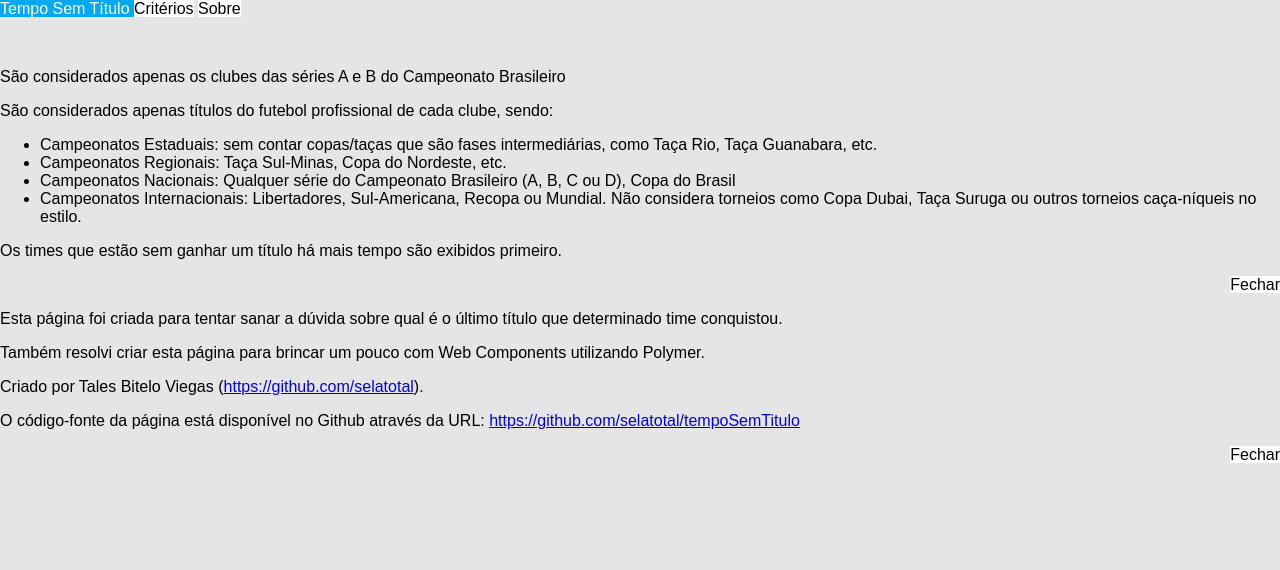
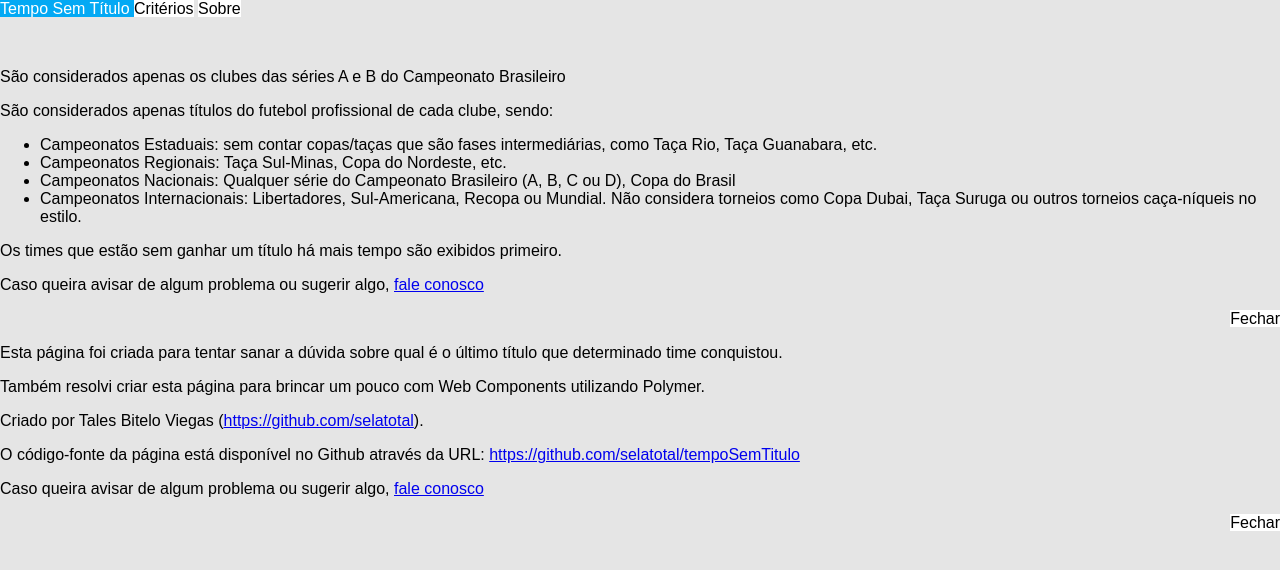
Before and after one commit to selatotal/tempoSemTitulo, a website: page src/index.html in a window 1280 px wide. Drawn offline with Linux system fonts and the light colour scheme.

Commit message:
Inclusão do Fale Conosco

```diff
--- a/src/index.html
+++ b/src/index.html
@@ -67,6 +67,7 @@
 						<li>Campeonatos Internacionais: Libertadores, Sul-Americana, Recopa ou Mundial. Não considera torneios como Copa Dubai, Taça Suruga ou outros torneios caça-níqueis no estilo.
 					</ul>
 					<p>Os times que estão sem ganhar um título há mais tempo são exibidos primeiro.</p>
+					<p>Caso queira avisar de algum problema ou sugerir algo, <a href="https://github.com/selatotal/tempoSemTitulo/issues/new" target="_blank">fale conosco</a></p>
 					<div align="right"><paper-button raised id="cl-but1" dismissive>Fechar</paper-button></div>
 				</paper-dialog>
 				<paper-dialog id="about" heading="Sobre" transition="paper-transition-center" closeSelector="#cl-but2">
@@ -74,6 +75,7 @@
 					<p>Também resolvi criar esta página para brincar um pouco com Web Components utilizando Polymer.</p>
 					<p>Criado por Tales Bitelo Viegas (<a href="https://github.com/selatotal" target="_blank">https://github.com/selatotal</a>).
 					<p>O código-fonte da página está disponível no Github através da URL: <a href="https://github.com/selatotal/tempoSemTitulo" target="_blank">https://github.com/selatotal/tempoSemTitulo</a></p>
+					<p>Caso queira avisar de algum problema ou sugerir algo, <a href="https://github.com/selatotal/tempoSemTitulo/issues/new" target="_blank">fale conosco</a></p>
 					<div align="right"><paper-button raised id="cl-but2" dismissive>Fechar</paper-button></div>
 				</paper-dialog>
 			</footer>
```
